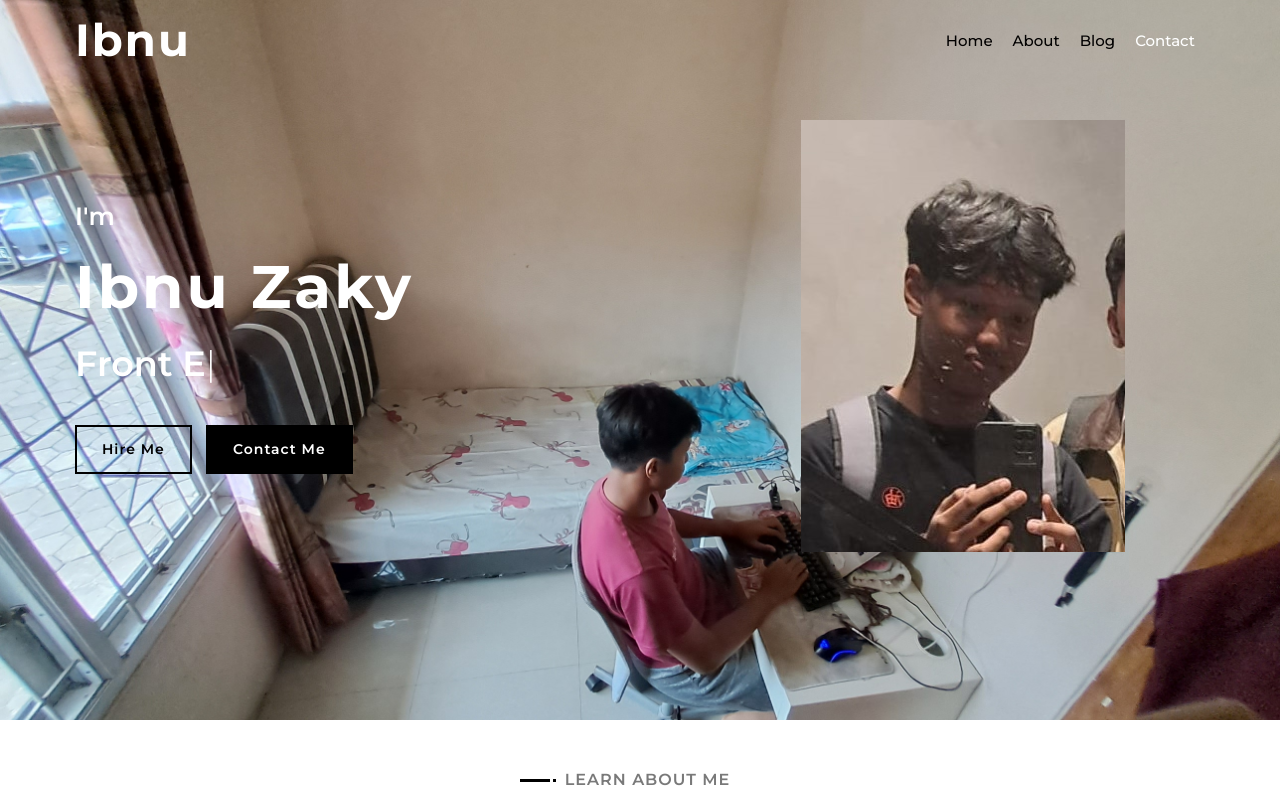
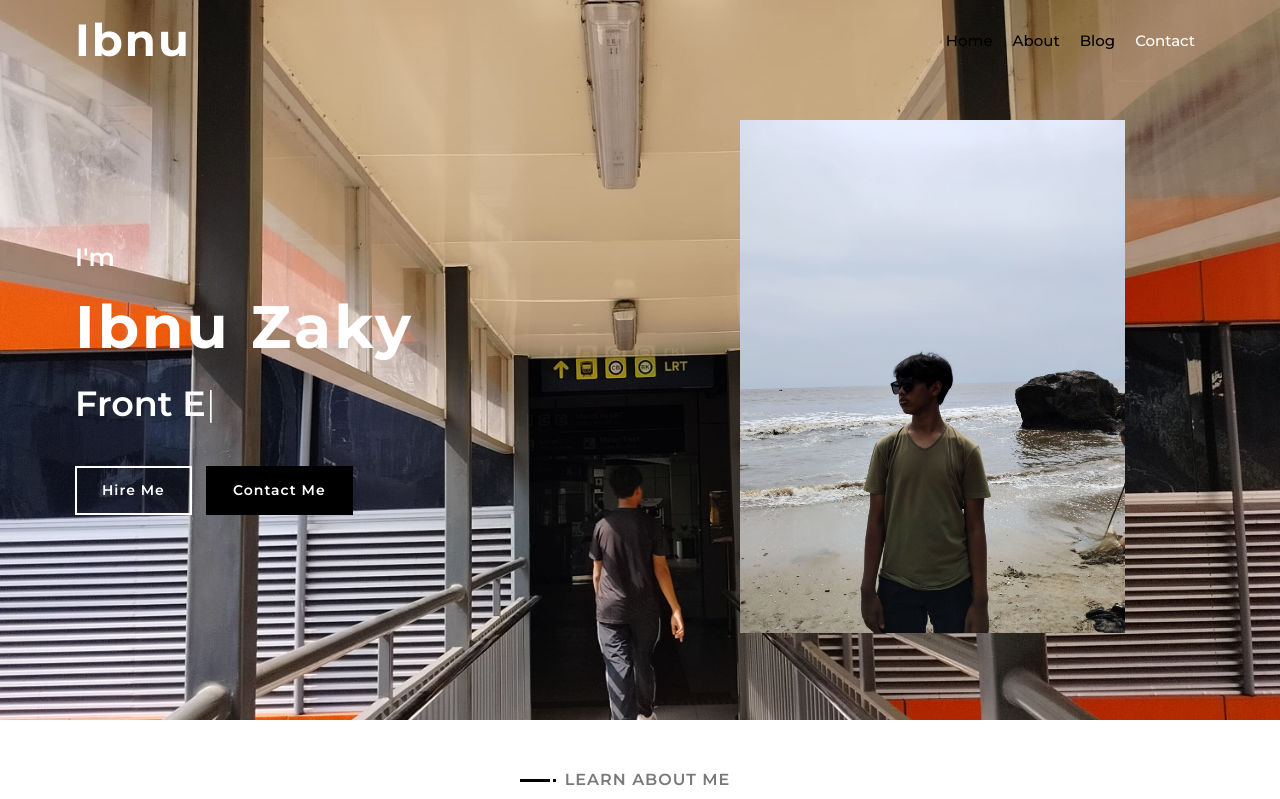
Before and after one commit to ibnu-zaky/Portfolio, a plain HTML site: page ibnu-portfolio/index.html in a window 1280 px wide. In both pictures the pointer is over the link "Hire Me". Shown: the top 799 px of the page. Drawn offline with nearby package versions, Linux system fonts and the light colour scheme.

Commit message:
Add files via upload

```diff
--- a/ibnu-portfolio/css/style.css
+++ b/ibnu-portfolio/css/style.css
@@ -269,7 +269,7 @@ a:focus {
   margin-bottom: 45px;
   padding: 120px 0 0 0;
   overflow: initial;
-  background: url(../img/hero-bg.jpg);
+  background: url(../img/Ibnu-Lrt.jpg);
   background-position: center;
   background-repeat: no-repeat;
   background-size: cover;
@@ -342,10 +342,10 @@ a:focus {
 }
 
 .hero .hero-btn .btn:hover {
-  color: #000;
+  color: #fff;
   background: transparent;
   box-shadow: inset 0 0 0 0 #000;
-  border-color: #000;
+  border-color: #fff;
 }
 
 .hero .hero-btn .btn:first-child {
--- a/ibnu-portfolio/index.html
+++ b/ibnu-portfolio/index.html
@@ -84,7 +84,7 @@
           </div>
           <div class="col-sm-12 col-md-6 d-none d-md-block">
             <div class="hero-image">
-              <img src="img/ibnuu.jpg" alt="Hero Image" />
+              <img src="img/ibnu-beach.jpg" alt="Hero Image" />
             </div>
           </div>
         </div>
```
Also changed, not shown: ibnu-portfolio/img/Ibnu-Lrt.jpg (added), ibnu-portfolio/img/ibnu-beach.jpg (added).
